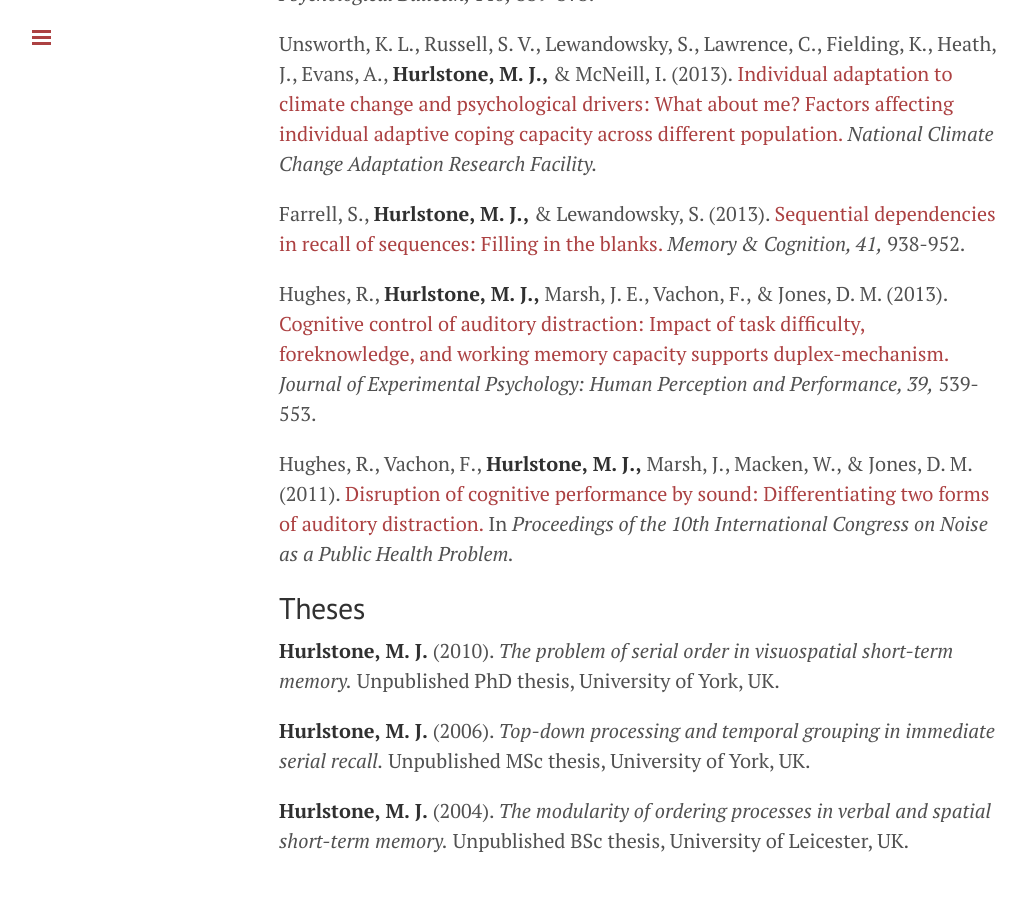
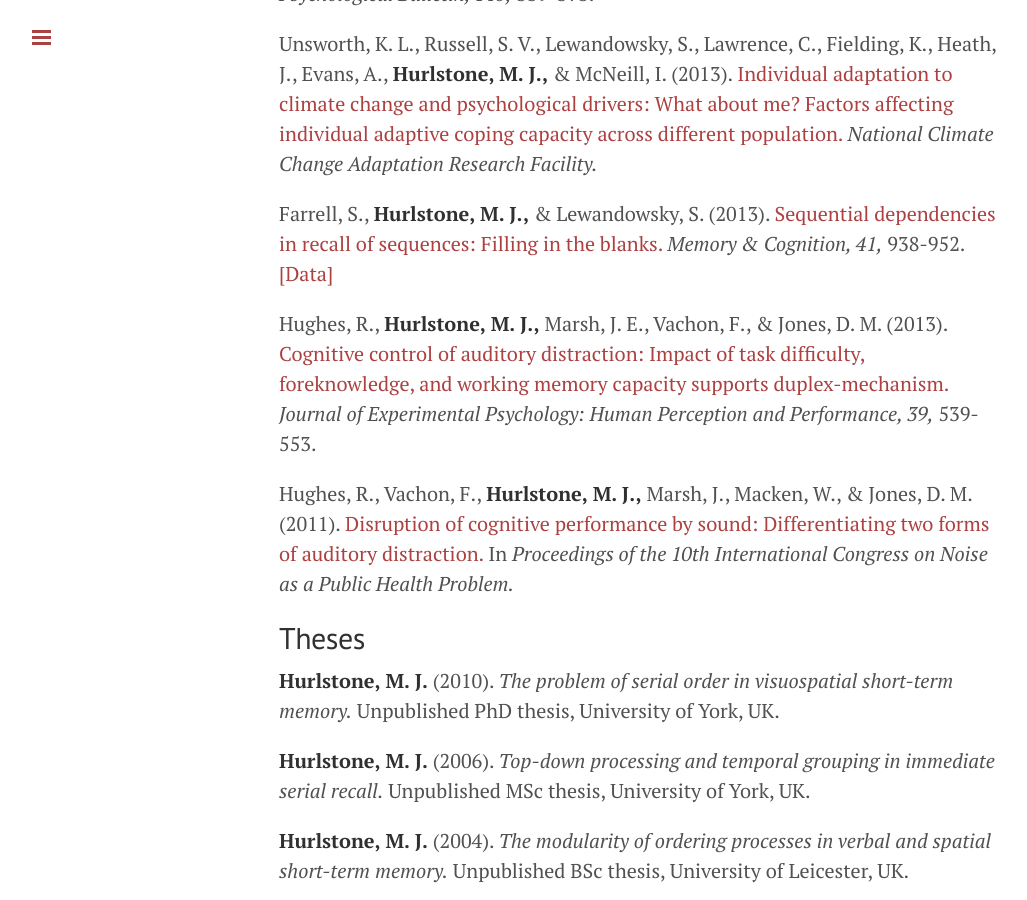
Before and after one commit to mjh508/mark-hurlstone.github.io, a Jekyll site: the page built from publications.md, in a window 1280 px wide and 900 px high, scrolled down 1726 px. Shown: the whole window, without its empty margins (1-1028 px from the left). Built offline with Jekyll 4.4.1, drawn with Linux system fonts in a browser that asks for light colours; Markdown is read by kramdown in place of the engine named in the settings.

Commit message:
Update publications.md

```diff
--- a/publications.md
+++ b/publications.md
@@ -38,7 +38,7 @@ coding of positional information in verbal and spatial short-term memory.
 
 Unsworth, K. L., Russell, S. V., Lewandowsky, S., Lawrence, C., Fielding, K., Heath, J., Evans, A., **Hurlstone, M. J.,** & McNeill, I. (2013). [Individual adaptation to climate change and psychological drivers: What about me? Factors affecting individual adaptive coping capacity across different population.](/URLLFHEHM.13.NCCARF.pdf) *National Climate Change Adaptation Research Facility.*
 
-Farrell, S., **Hurlstone, M. J.,** & Lewandowsky, S. (2013). [Sequential dependencies in recall of sequences: Filling in the blanks.](/FHL.13.MC.pdf) *Memory & Cognition, 41,* 938-952.
+Farrell, S., **Hurlstone, M. J.,** & Lewandowsky, S. (2013). [Sequential dependencies in recall of sequences: Filling in the blanks.](/FHL.13.MC.pdf) *Memory & Cognition, 41,* 938-952. <a href="https://github.com/psy-farrell/farrell-lewan-hurlstone-13">[Data]</a>
 
 Hughes, R., **Hurlstone, M. J.,** Marsh, J. E., Vachon, F., & Jones, D. M. (2013). [Cognitive control of auditory distraction: Impact of task difficulty, foreknowledge, and working memory capacity supports duplex-mechanism.](/HHMVJ.13.JEPHPP.pdf) *Journal of Experimental Psychology: Human Perception and Performance, 39,* 539-553.
 
```
